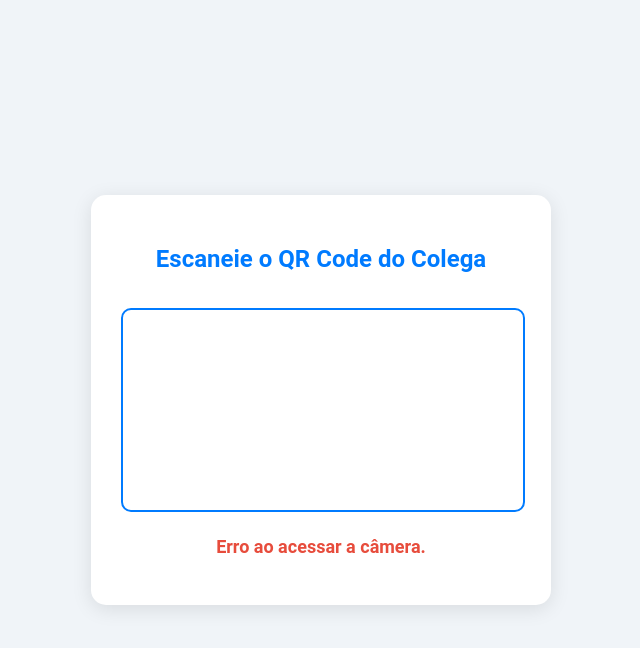
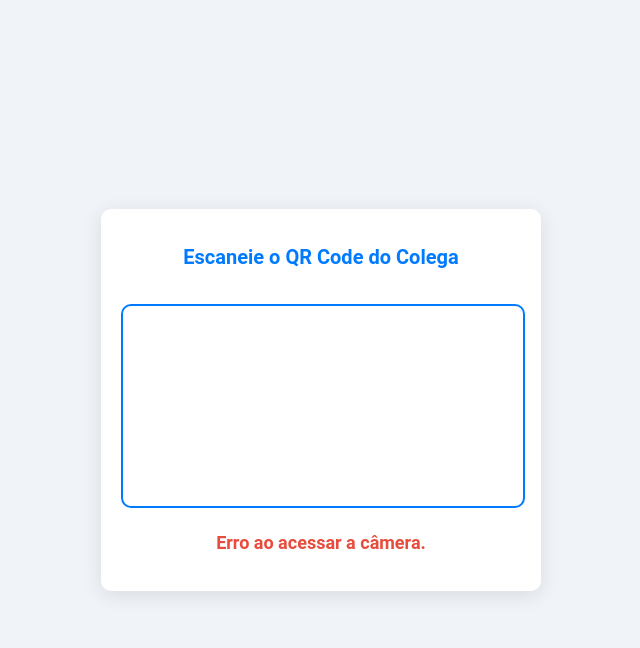
Before and after one commit to ArthurTrellese/qr-code-web-app, a Flask app: template templates/scan.html in a window 1280 px wide. Shown: the top 648 px of the page, without its empty margins (319-959 px from the left). Run offline with Flask 2, Linux system fonts and the light colour scheme; the template is opened without the code that fills it, so the values that code supplies are empty; some libraries are stand-ins or nearby versions.

Commit message:
Update scan.html

```diff
--- a/templates/scan.html
+++ b/templates/scan.html
@@ -18,20 +18,21 @@
         }
         .scan-container {
             background-color: white;
-            padding: 30px;
-            border-radius: 15px;
+            padding: 20px;
+            border-radius: 10px;
             box-shadow: 0px 4px 20px rgba(0, 0, 0, 0.1);
             text-align: center;
-            width: 90%;
+            width: 100%;
             max-width: 400px;
         }
         h2 {
             color: #007bff;
-            font-size: 24px;
+            font-size: 20px;
             margin-bottom: 20px;
         }
         #video {
             width: 100%;
+            height: auto;
             border-radius: 10px;
             margin-top: 15px;
             border: 2px solid #007bff;
@@ -81,12 +82,15 @@
     <div class="scan-container">
         <h2>Escaneie o QR Code do Colega</h2>
 
-        <video id="video" autoplay></video>
+        <!-- Ajustando para garantir que apenas um elemento de vídeo seja renderizado -->
+        <video id="video" autoplay playsinline></video>
         <canvas id="canvas" hidden></canvas>
+
         <div id="result">
             <div class="loader" id="loader"></div>
             <p id="status-text">Posicione o QR Code dentro do quadro.</p>
         </div>
+
         <button id="retry" style="display: none;" onclick="retryScan()">Não desistir</button>
     </div>
 
```
